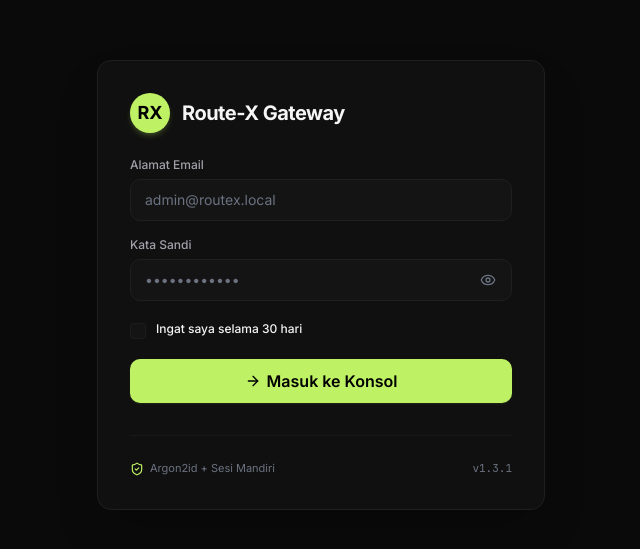
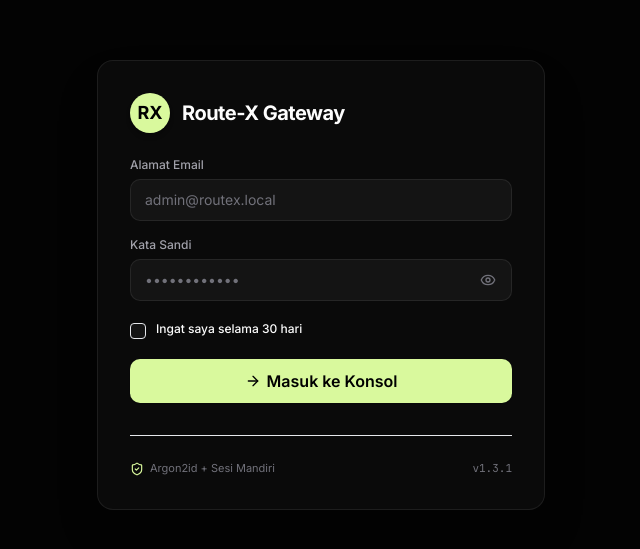
Before and after one commit to NexGen-X/Route-X, a React (Vite) app in the folder web/: page / in a window 1280 px wide. Shown: the part 115-664 px from the top of the page, without its empty margins (319-959 px from the left). Built offline with nearby package versions, Linux system fonts and the light colour scheme; no server answers.

Commit message:
feat(ui): apply SOTA 2026 aesthetics with fluid transitions and adaptive contrast (#106)
Co-authored-by: root <root@ip-172-31-10-55.ap-southeast-1.compute.internal>

```diff
--- a/web/src/components/layout/Header.tsx
+++ b/web/src/components/layout/Header.tsx
@@ -20,7 +20,7 @@ export const Header: React.FC<HeaderProps> = ({
   const { principal } = useAuth();
 
   return (
-    <header className="h-13 border-b border-border/60 bg-bg-base/80 backdrop-blur-md px-4 sm:px-6 flex items-center justify-between sticky top-0 z-30">
+    <header className="h-16 bg-bg-base/60 backdrop-blur-xl px-4 sm:px-6 flex items-center justify-between sticky top-0 z-30 shadow-[0_4px_30px_rgba(0,0,0,0.1)]">
       <div className="flex items-center gap-2.5 sm:gap-4 min-w-0">
         <button
           type="button"
--- a/web/src/components/layout/Sidebar.tsx
+++ b/web/src/components/layout/Sidebar.tsx
@@ -96,12 +96,12 @@ export const Sidebar: React.FC<SidebarProps> = ({
       )}
 
       <aside
-        className={`fixed lg:static top-0 left-0 bottom-0 z-50 flex flex-col bg-bg-sidebar border-r border-border-subtle transition-all duration-300 select-none ${
+        className={`fixed lg:static top-0 left-0 bottom-0 z-50 flex flex-col bg-bg-sidebar transition-all duration-500 ease-spring select-none shadow-[1px_0_24px_rgba(0,0,0,0.4)] lg:shadow-none ${
           isCollapsed ? 'w-[70px]' : 'w-[260px]'
         } ${isMobileOpen ? 'translate-x-0' : '-translate-x-full lg:translate-x-0'}`}
       >
         {/* Brand Header */}
-        <div className="h-14 flex items-center px-4 border-b border-border-subtle justify-between">
+        <div className="h-16 flex items-center px-4 justify-between">
           <button
             type="button"
             className="flex items-center gap-3 overflow-hidden cursor-pointer text-left focus:outline-none focus-visible:ring-1 focus-visible:ring-accent rounded-lg"
@@ -142,10 +142,10 @@ export const Sidebar: React.FC<SidebarProps> = ({
                     }}
                     aria-label={item.name}
                     aria-current={isActive ? 'page' : undefined}
-                    className={`w-full flex items-center gap-3 px-3 py-2 rounded-nav text-sm transition-all relative group cursor-pointer ${
+                    className={`w-full flex items-center gap-3 px-3 py-2.5 rounded-nav text-sm transition-all duration-300 ease-fluid relative group cursor-pointer ${
                       isActive
-                        ? 'bg-bg-surface-2 text-white font-medium border border-border shadow-inner'
-                        : 'text-text-secondary hover:text-white hover:bg-bg-surface-2/60'
+                        ? 'bg-bg-surface-3 text-white font-semibold shadow-[inset_0_1px_0_rgba(255,255,255,0.05)] border-transparent'
+                        : 'text-text-secondary hover:text-white hover:bg-bg-surface-2/40 border-transparent'
                     } ${isCollapsed ? 'justify-center px-0' : ''}`}
                   >
                     {isActive && (
@@ -176,9 +176,9 @@ export const Sidebar: React.FC<SidebarProps> = ({
         </nav>
 
         {/* User profile & Collapser Footer */}
-        <div className="p-3 border-t border-border-subtle bg-bg-surface-2/20 flex flex-col gap-2">
+        <div className="p-3 bg-bg-surface-2/10 flex flex-col gap-2 mt-auto pb-4">
           {!isCollapsed && user && (
-            <div className="flex items-center justify-between px-2 py-1.5 rounded-inner bg-bg-surface-2/40 border border-border/40">
+            <div className="flex items-center justify-between px-2 py-2 rounded-inner bg-bg-surface-2/40 shadow-[inset_0_1px_0_rgba(255,255,255,0.02)]">
               <div className="flex items-center gap-2.5 truncate">
                 <div className="w-7 h-7 rounded-full bg-accent/20 border border-accent/40 text-accent flex items-center justify-center font-bold text-xs flex-shrink-0">
                   {user.display_name.charAt(0).toUpperCase()}
--- a/web/src/index.css
+++ b/web/src/index.css
@@ -3,15 +3,49 @@
 @tailwind utilities;
 
 @layer base {
+  :root {
+    --bg-base: #030303;
+    --bg-surface: #0a0a0a;
+    --bg-surface-1: #0f0f0f;
+    --bg-surface-2: #141414;
+    --bg-surface-3: #1c1c1c;
+
+    --border: rgba(255, 255, 255, 0.08);
+    --border-subtle: rgba(255, 255, 255, 0.04);
+    --border-hover: rgba(255, 255, 255, 0.15);
+
+    --text-primary: #fdfdfd;
+    --text-secondary: #a1a1aa;
+    --text-muted: #71717a;
+
+    --accent: #d9f99d;
+    --accent-hover: #bef264;
+    --accent-bg: rgba(217, 249, 157, 0.06);
+
+    --radius-card: 16px;
+    --radius-inner: 12px;
+    --radius-nav: 10px;
+    --radius-chip: 9999px;
+
+    --ease-fluid: cubic-bezier(0.32, 0.72, 0, 1);
+    --ease-spring: linear(
+      0, 0.009, 0.035 2.1%, 0.141 4.4%, 0.281 6.7%, 0.432 8.9%, 0.658 12.2%,
+      0.806 14.8%, 0.908 17.6%, 0.966 19.8%, 0.999 22.2%, 1.018 24.8%, 1.026 27.8%,
+      1.023 31%, 1.006 36.4%, 0.996 42.4%, 0.998 48.9%, 1.001 56%, 1
+    );
+  }
+
   body {
-    background-color: #0A0A0A;
-    color: #F5F5F5;
+    background-color: var(--bg-base);
+    color: var(--text-primary);
+    -webkit-font-smoothing: antialiased;
+    -moz-osx-font-smoothing: grayscale;
   }
 
   /* Universal Selection Color */
   ::selection {
-    background-color: #A3E635;
-    color: #0A0A0A;
+    background-color: var(--accent);
+    color: var(--bg-base);
   }
 }
 
--- a/web/tailwind.config.js
+++ b/web/tailwind.config.js
@@ -5,22 +5,22 @@ export default {
   theme: {
     extend: {
       colors: {
-        'bg-base': '#0A0A0A',
-        'bg-sidebar': '#0C0C0C',
-        'bg-surface': '#101010',
-        'bg-surface-1': '#121212',
-        'bg-surface-2': '#141414',
-        'bg-surface-3': '#181818',
-        border: '#1F1F1F',
-        'border-subtle': '#1C1C1C',
-        'border-hover': '#2A2A2A',
-        'text-primary': '#F5F5F5',
-        'text-secondary': '#A1A1AA',
-        'text-muted': '#6B7280',
+        'bg-base': 'var(--bg-base)',
+        'bg-sidebar': 'var(--bg-surface)',
+        'bg-surface': 'var(--bg-surface)',
+        'bg-surface-1': 'var(--bg-surface-1)',
+        'bg-surface-2': 'var(--bg-surface-2)',
+        'bg-surface-3': 'var(--bg-surface-3)',
+        border: 'var(--border)',
+        'border-subtle': 'var(--border-subtle)',
+        'border-hover': 'var(--border-hover)',
+        'text-primary': 'var(--text-primary)',
+        'text-secondary': 'var(--text-secondary)',
+        'text-muted': 'var(--text-muted)',
         accent: {
-          DEFAULT: '#BEF264',
-          bg: 'rgba(190, 242, 100, 0.10)',
-          hover: '#a3e635',
+          DEFAULT: 'var(--accent)',
+          bg: 'var(--accent-bg)',
+          hover: 'var(--accent-hover)',
         },
         status: {
           success: '#4ADE80',
@@ -30,14 +30,18 @@ export default {
         },
       },
       borderRadius: {
-        card: '14px',
-        inner: '12px',
-        nav: '10px',
-        chip: '9999px',
+        card: 'var(--radius-card)',
+        inner: 'var(--radius-inner)',
+        nav: 'var(--radius-nav)',
+        chip: 'var(--radius-chip)',
       },
       fontFamily: {
         sans: ['Inter', 'system-ui', '-apple-system', 'BlinkMacSystemFont', 'Segoe UI', 'Roboto', 'sans-serif'],
         mono: ['JetBrains Mono', 'ui-monospace', 'SFMono-Regular', 'Menlo', 'Monaco', 'Consolas', 'monospace'],
+      },
+      transitionTimingFunction: {
+        fluid: 'var(--ease-fluid)',
+        spring: 'var(--ease-spring)',
       },
       keyframes: {
         'toast-progress': {
@@ -48,6 +52,10 @@ export default {
       animation: {
         'toast-progress': 'toast-progress linear forwards',
       },
+      boxShadow: {
+        'glow-accent': '0 0 20px -5px var(--accent)',
+        'glass-panel': 'inset 0 1px 0 0 rgba(255,255,255,0.05), 0 8px 32px -4px rgba(0,0,0,0.5)',
+      },
     },
   },
   plugins: [],
```
